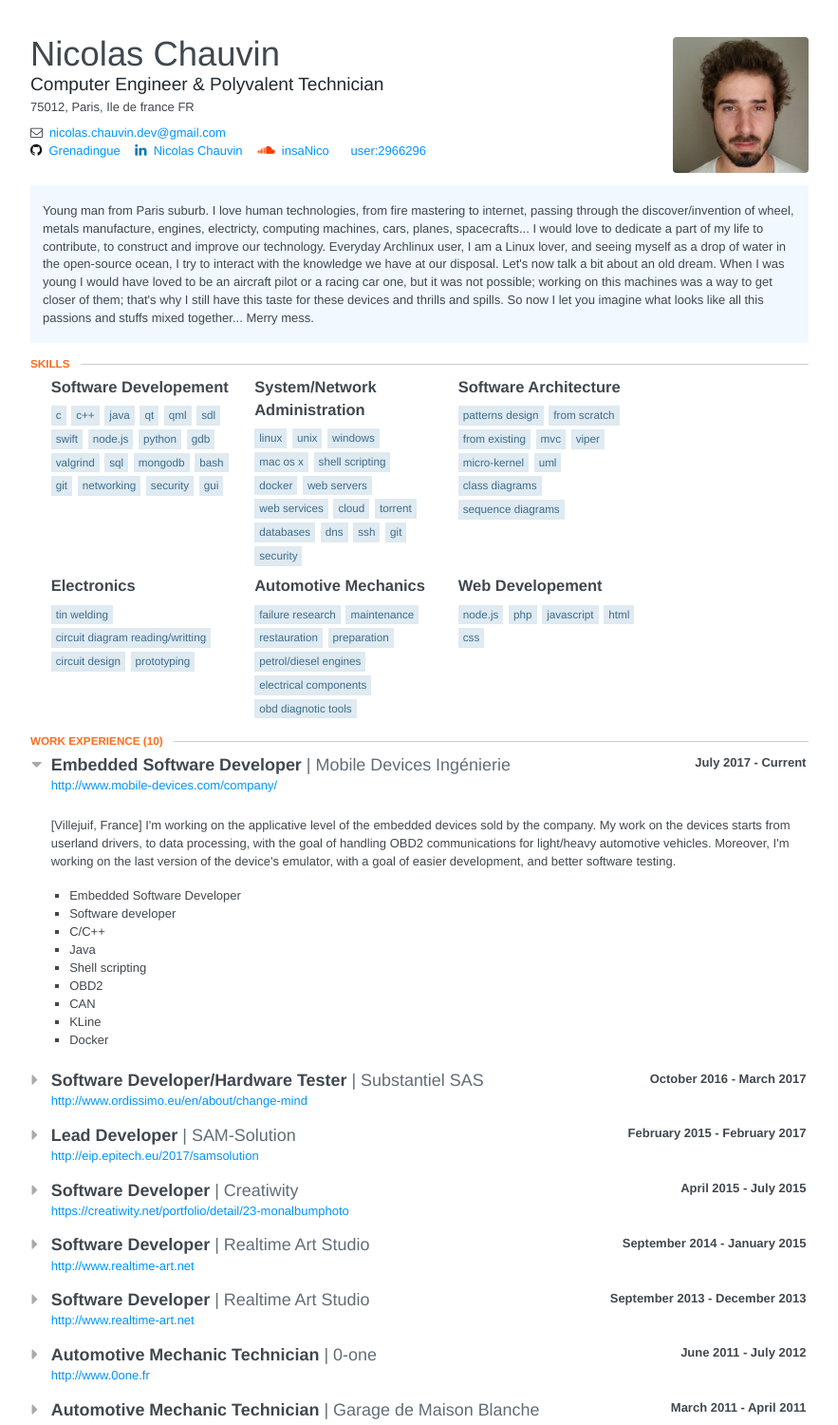
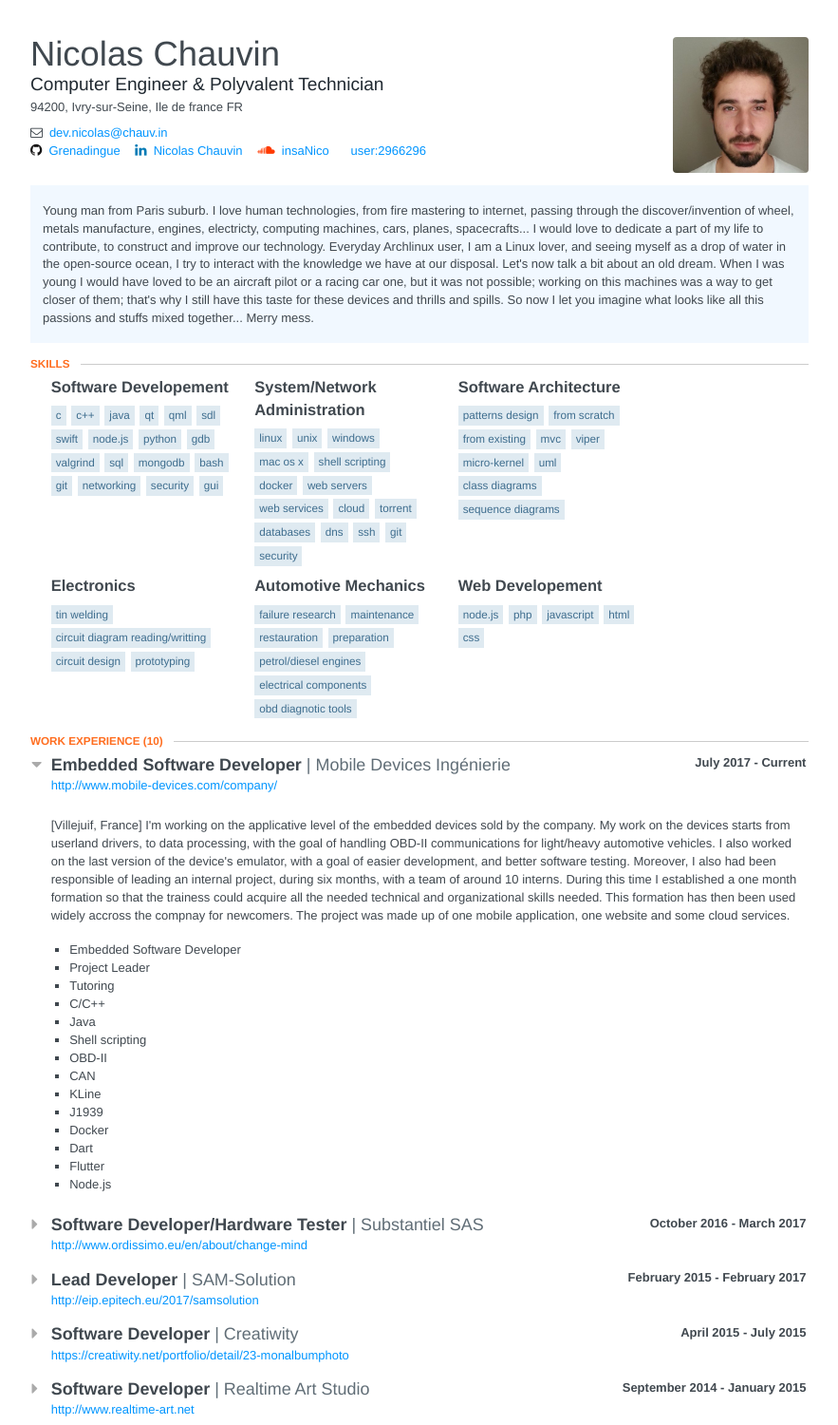
Before and after one commit to Grenadingue/Grenadingue.github.io, a plain HTML site: page index.html in a window 1280 px wide. Shown: the top 1500 px of the page at 95% size, without its empty margins (198-1081 px from the left). Drawn offline with Linux system fonts and the light colour scheme; some icons are missing.

Commit message:
Re-generate web version

```diff
--- a/index.html
+++ b/index.html
@@ -682,10 +682,10 @@ ul.courses li:hover {
 
 						<span class="location">
 								<span class="postalCode">
-									75012,
+									94200,
 								</span>
 								<span class="city">
-									Paris,
+									Ivry-sur-Seine,
 								</span>
 								<span class="region">
 									Ile de france
@@ -698,7 +698,7 @@ ul.courses li:hover {
 					<div id="contact">
 						<div class="email">
               <span class="fa fa-envelope-o"></span>
-							<a href="mailto:nicolas.chauvin.dev@gmail.com">nicolas.chauvin.dev@gmail.com</a>
+							<a href="mailto:dev.nicolas@chauv.in">dev.nicolas@chauv.in</a>
 						</div>
 					</div>
 
@@ -884,18 +884,23 @@ ul.courses li:hover {
 
 								<div class="item display" style="opacity:1">
 									<div class="summary">
-										<p><p>[Villejuif, France] I'm working on the applicative level of the embedded devices sold by the company. My work on the devices starts from userland drivers, to data processing, with the goal of handling OBD2 communications for light/heavy automotive vehicles. Moreover, I'm working on the last version of the device's emulator, with a goal of easier development, and better software testing.</p></p>
+										<p><p>[Villejuif, France] I'm working on the applicative level of the embedded devices sold by the company. My work on the devices starts from userland drivers, to data processing, with the goal of handling OBD-II communications for light/heavy automotive vehicles. I also worked on the last version of the device's emulator, with a goal of easier development, and better software testing. Moreover, I also had been responsible of leading an internal project, during six months, with a team of around 10 interns. During this time I established a one month formation so that the trainess could acquire all the needed technical and organizational skills needed. This formation has then been used widely accross the compnay for newcomers. The project was made up of one mobile application, one website and some cloud services.</p></p>
 									</div>
 									<ul class="highlights">
 											<li>Embedded Software Developer</li>
-											<li>Software developer</li>
+											<li>Project Leader</li>
+											<li>Tutoring</li>
 											<li>C/C++</li>
 											<li>Java</li>
 											<li>Shell scripting</li>
-											<li>OBD2</li>
+											<li>OBD-II</li>
 											<li>CAN</li>
 											<li>KLine</li>
+											<li>J1939</li>
 											<li>Docker</li>
+											<li>Dart</li>
+											<li>Flutter</li>
+											<li>Node.js</li>
 									</ul>
 							</div>
 								<header>
```
